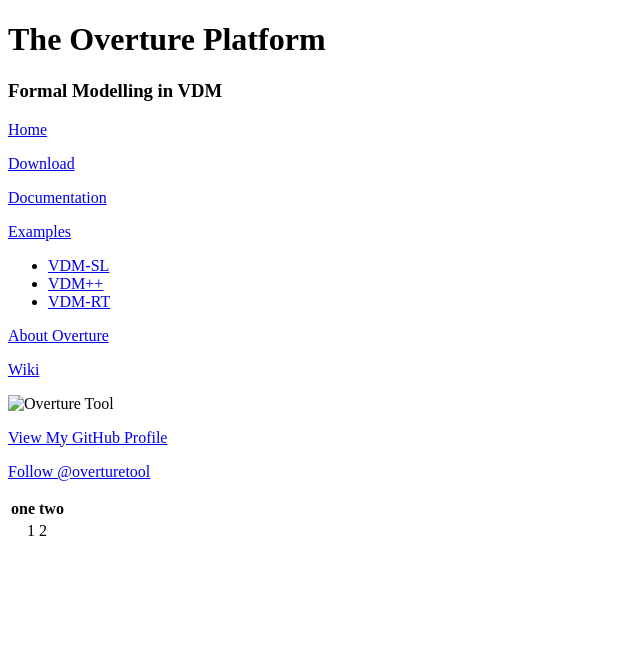
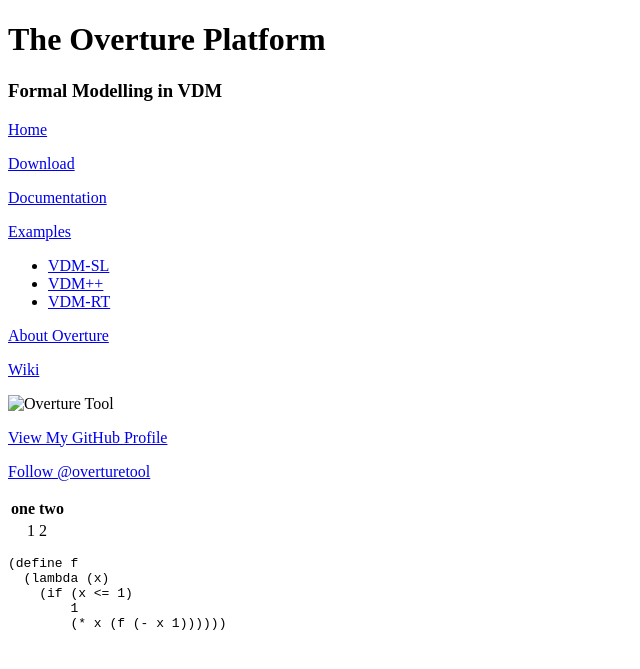
Before and after one commit to overturetool/overturetool.github.io, a Jekyll site: the page built from about/tabletest.md, in a window 1280 px wide. Shown: the top 669 px of the page, without its empty margins (0-640 px from the left). Built offline with Jekyll 4.4.1, drawn with Linux system fonts in a browser that asks for light colours; Markdown is read by kramdown in place of the engine named in the settings.

Commit message:
Update tabletest.md

````diff
--- a/about/tabletest.md
+++ b/about/tabletest.md
@@ -6,3 +6,11 @@
 | one | two |
 |----:|:----|
 | 1   | 2   |
+
+```
+(define f
+  (lambda (x)
+    (if (x <= 1)
+        1
+        (* x (f (- x 1))))))
+```
````
